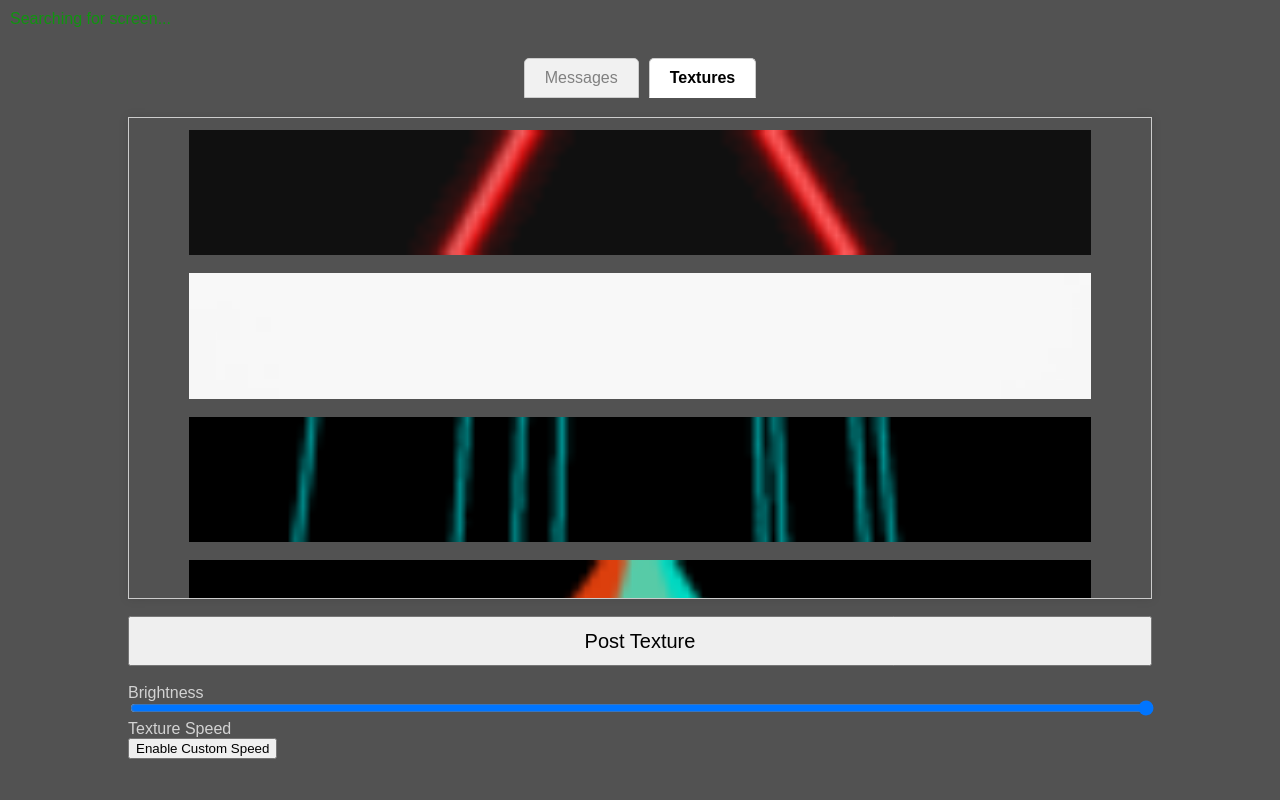
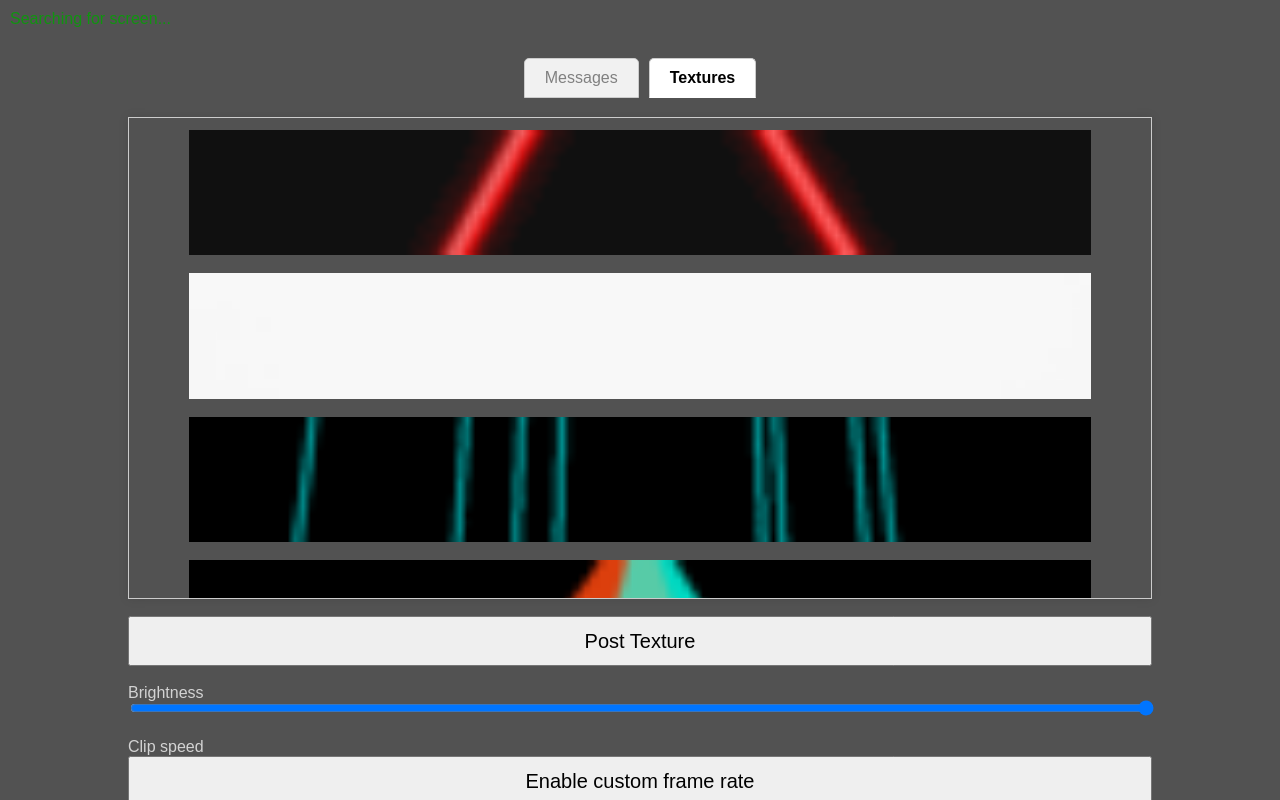
Before and after one commit to jpmc3630/blazing-marquee, a React (Create React App) app in the folder client/: page / in a window 1280 px wide. Built offline with nearby package versions, Linux system fonts and the light colour scheme.

Commit message:
Tweak frame rate options

```diff
--- a/client/src/App.js
+++ b/client/src/App.js
@@ -392,37 +392,41 @@ handleInvertedSpeedChange = (event) => {
     </div>
     {/* Slider for Texture Speed */}
     <div className="slider-column">
-  <label className="slider-label" htmlFor="textureSpeed">Texture Speed</label>
+      <br></br>
+  <label className="slider-label" htmlFor="textureSpeed">Clip speed</label>
 
   {/* Toggle button to enable/disable custom speed */}
   <div>
     <button
+    class="btn synthToolButton"
       onClick={() => this.setState(prevState => ({
         customSpeedEnabled: !prevState.customSpeedEnabled, // Toggle the custom speed state
         rawTextureSpeed: prevState.customSpeedEnabled ? 1 : 3000, // Set default to 1 or 3000 depending on toggle state
         transformedTextureSpeed: prevState.customSpeedEnabled ? -1 : 1 // Reset the transformed speed based on toggle state
       }))}
     >
-      {this.state.customSpeedEnabled ? 'Disable Custom Speed' : 'Enable Custom Speed'}
+      {this.state.customSpeedEnabled ? 'Revert to default frame rate' : 'Enable custom frame rate'}
     </button>
   </div>
 
   {/* Show slider only when custom speed is enabled */}
   {this.state.customSpeedEnabled && (
     <>
+
       <input
         type="range"
         id="textureSpeed"
         name="textureSpeed"
-        min="1" // Keep the min value as 1
+        min="2" // Keep the min value as 1
         max="3000" // Keep the max value as 3000
         step="1"
         value={this.state.rawTextureSpeed} // Use the raw value for the slider itself
         onChange={this.handleSpeedChange} // Custom handler for texture speed
         className="slider"
+        style={{ paddingTop: '30px' }}
       />
       {/* Display the inverted value */}
-      <div className="slider-value">Speed: {3001 - this.state.rawTextureSpeed}</div>
+      <div className="slider-value" style={{ paddingBottom: '50px' }}>Frame rate: {(1000 / (3001 - this.state.rawTextureSpeed)).toFixed(1)} frames per second</div>
     </>
   )}
 </div>
```
